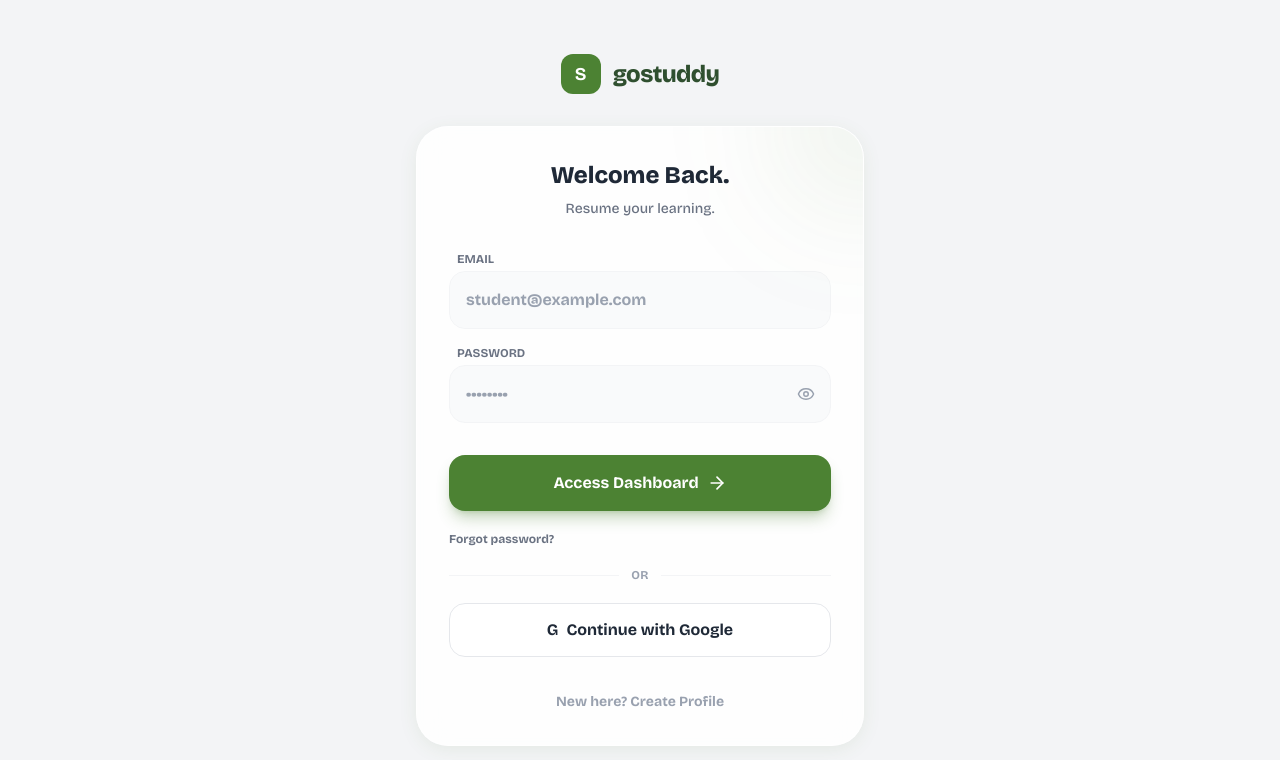
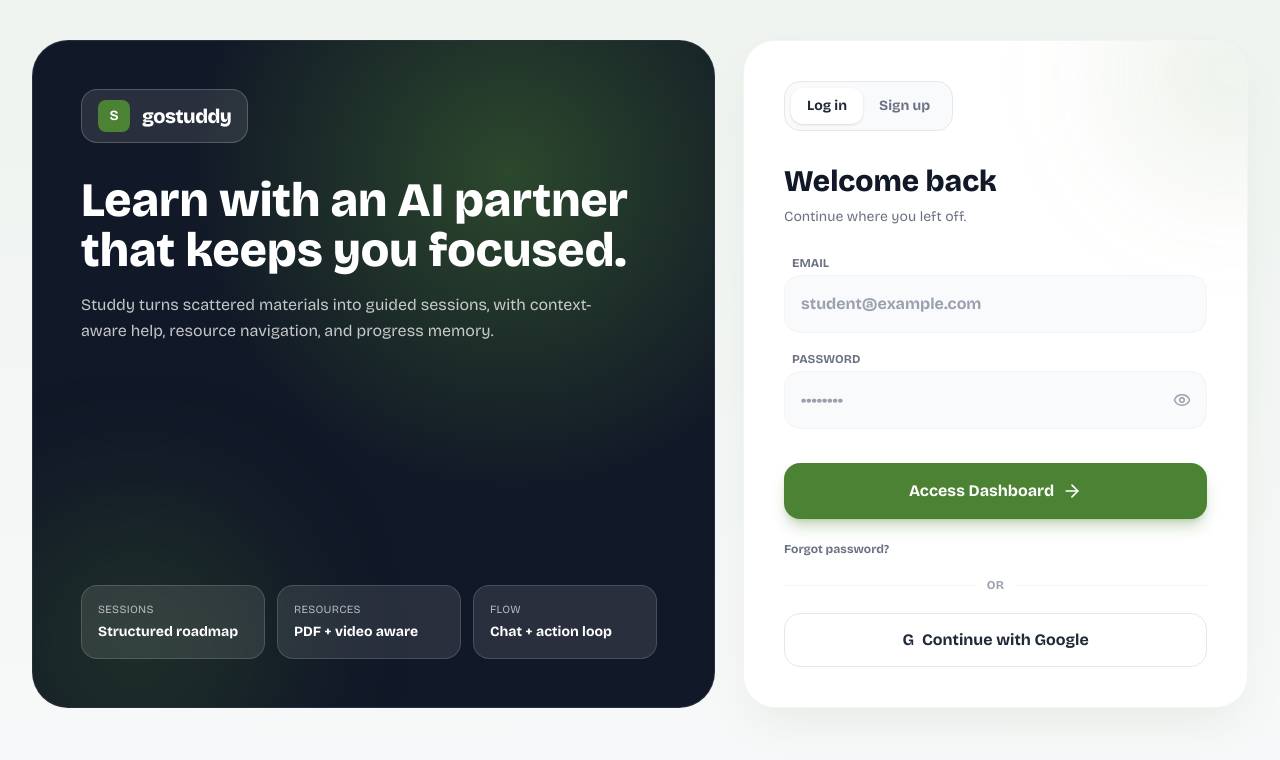
Before and after one commit to abdushakurob/getStuddy, a Next.js app: page /login in a window 1280 px wide. Shown: the top 760 px of the page. Built offline with nearby package versions, Linux system fonts and the light colour scheme; no server answers.

Commit message:
feat: Revamp login page layout with enhanced UI elements and improved user experience

```diff
--- a/src/app/login/page.tsx
+++ b/src/app/login/page.tsx
@@ -61,30 +61,84 @@ export default function LoginPage() {
     };
 
     return (
-        <div className="min-h-screen flex items-center justify-center bg-[#F3F4F6] p-6 selection:bg-[#4C8233] selection:text-white">
-            <div className="w-full max-w-md">
+        <div className="min-h-screen bg-gradient-to-b from-[#eef3ef] to-[#f8f9fa] selection:bg-[#4C8233] selection:text-white px-4 py-8 md:px-8 md:py-10">
+            <div className="mx-auto w-full max-w-7xl grid gap-7 lg:grid-cols-[1.15fr_0.85fr]">
 
-                {/* Brand Header */}
-                <div className="flex justify-center mb-8">
-                    <div className="flex items-center gap-3">
-                        <div className="w-10 h-10 rounded-xl bg-[#4C8233] flex items-center justify-center text-white font-bold text-lg">S</div>
-                        <span className="font-extrabold text-2xl tracking-tight text-[#2F4F2F]">gostuddy</span>
+                <section className="hidden lg:flex rounded-[36px] bg-[#111827] text-white p-10 xl:p-12 relative overflow-hidden border border-white/10">
+                    <div className="absolute inset-0 bg-[radial-gradient(circle_at_70%_20%,rgba(76,130,51,0.45),transparent_45%)]" />
+                    <div className="absolute -bottom-20 -left-10 w-72 h-72 rounded-full bg-[#4C8233]/20 blur-3xl" />
+
+                    <div className="relative z-10 flex w-full flex-col justify-between">
+                        <div>
+                            <div className="inline-flex items-center gap-3 rounded-2xl bg-white/10 border border-white/20 px-4 py-2.5">
+                                <div className="w-8 h-8 rounded-lg bg-[#4C8233] flex items-center justify-center text-white font-bold text-sm">S</div>
+                                <span className="font-extrabold text-xl tracking-tight">gostuddy</span>
+                            </div>
+
+                            <h2 className="mt-8 text-4xl xl:text-5xl font-black leading-[1.05] max-w-xl">
+                                Learn with an AI partner that keeps you focused.
+                            </h2>
+                            <p className="mt-4 text-white/75 text-base max-w-lg leading-relaxed">
+                                Studdy turns scattered materials into guided sessions, with context-aware help, resource navigation, and progress memory.
+                            </p>
+                        </div>
+
+                        <div className="grid grid-cols-3 gap-3 max-w-xl mt-10">
+                            <div className="rounded-2xl bg-white/10 border border-white/15 p-4">
+                                <p className="text-[11px] uppercase tracking-wide text-white/65">Sessions</p>
+                                <p className="text-sm font-bold mt-1">Structured roadmap</p>
+                            </div>
+                            <div className="rounded-2xl bg-white/10 border border-white/15 p-4">
+                                <p className="text-[11px] uppercase tracking-wide text-white/65">Resources</p>
+                                <p className="text-sm font-bold mt-1">PDF + video aware</p>
+                            </div>
+                            <div className="rounded-2xl bg-white/10 border border-white/15 p-4">
+                                <p className="text-[11px] uppercase tracking-wide text-white/65">Flow</p>
+                                <p className="text-sm font-bold mt-1">Chat + action loop</p>
+                            </div>
+                        </div>
                     </div>
-                </div>
+                </section>
 
-                {/* Glass Card */}
-                <div className="glass-panel p-8 rounded-[32px] bg-white shadow-xl shadow-[#4C8233]/10 relative overflow-hidden">
+                <section className="rounded-[32px] bg-white shadow-2xl shadow-[#4C8233]/10 border border-gray-100 p-6 md:p-8 lg:p-10 relative overflow-hidden">
+                    <div className="absolute -top-20 -right-24 w-56 h-56 bg-[#4C8233]/10 rounded-full blur-3xl pointer-events-none" />
 
-                    <div className="text-center mb-8">
-                        <h1 className="text-2xl font-black text-[#1F2937] mb-2">
-                            {isLogin ? 'Welcome Back.' : 'Create Profile'}
-                        </h1>
-                        <p className="text-gray-500 font-medium text-sm">
-                            {isLogin ? 'Resume your learning.' : 'Your companion is waiting.'}
-                        </p>
-                    </div>
+                    <div className="relative z-10">
+                        <div className="flex items-center justify-between gap-3">
+                            <div className="flex items-center gap-3 lg:hidden">
+                                <div className="w-9 h-9 rounded-lg bg-[#4C8233] flex items-center justify-center text-white font-bold text-sm">S</div>
+                                <span className="font-extrabold text-xl tracking-tight text-[#2F4F2F]">gostuddy</span>
+                            </div>
+                            <div className="w-full lg:w-auto">
+                                <div className="inline-flex rounded-2xl border border-gray-200 bg-gray-50 p-1.5">
+                                    <button
+                                        type="button"
+                                        onClick={() => setIsLogin(true)}
+                                        className={`px-4 py-2 rounded-xl text-sm font-bold transition-colors ${isLogin ? 'bg-white text-[#1F2937] shadow-sm' : 'text-gray-500 hover:text-gray-900'}`}
+                                    >
+                                        Log in
+                                    </button>
+                                    <button
+                                        type="button"
+                                        onClick={() => setIsLogin(false)}
+                                        className={`px-4 py-2 rounded-xl text-sm font-bold transition-colors ${!isLogin ? 'bg-white text-[#1F2937] shadow-sm' : 'text-gray-500 hover:text-gray-900'}`}
+                                    >
+                                        Sign up
+                                    </button>
+                                </div>
+                            </div>
+                        </div>
 
-                    <form action={dispatch} className="space-y-4">
+                        <div className="mt-8 mb-7">
+                            <h1 className="text-3xl font-black text-[#111827]">
+                                {isLogin ? 'Welcome back' : 'Create your account'}
+                            </h1>
+                            <p className="text-gray-500 mt-2 text-sm">
+                                {isLogin ? 'Continue where you left off.' : 'Set up your account and start studying smarter.'}
+                            </p>
+                        </div>
+
+                    <form action={dispatch} className="space-y-4.5">
                         <input type="hidden" name="mode" value={isLogin ? 'login' : 'register'} />
                         {!isLogin && (
                             <div>
@@ -197,15 +251,13 @@ export default function LoginPage() {
                         Continue with Google
                     </button>
 
-                    <div className="mt-8 text-center">
+                    <div className="mt-6 text-center lg:hidden">
                         <button onClick={toggleMode} className="text-sm font-bold text-gray-400 hover:text-[#4C8233] transition-colors">
-                            {isLogin ? "New here? Create Profile" : "Already have an account? Login"}
+                            {isLogin ? 'New here? Create Profile' : 'Already have an account? Login'}
                         </button>
                     </div>
-
-                    {/* Decorative Blob */}
-                    <div className="absolute -top-20 -right-20 w-40 h-40 bg-[#4C8233]/10 rounded-full blur-3xl pointer-events-none"></div>
-                </div>
+                    </div>
+                </section>
             </div>
         </div>
     );
```
